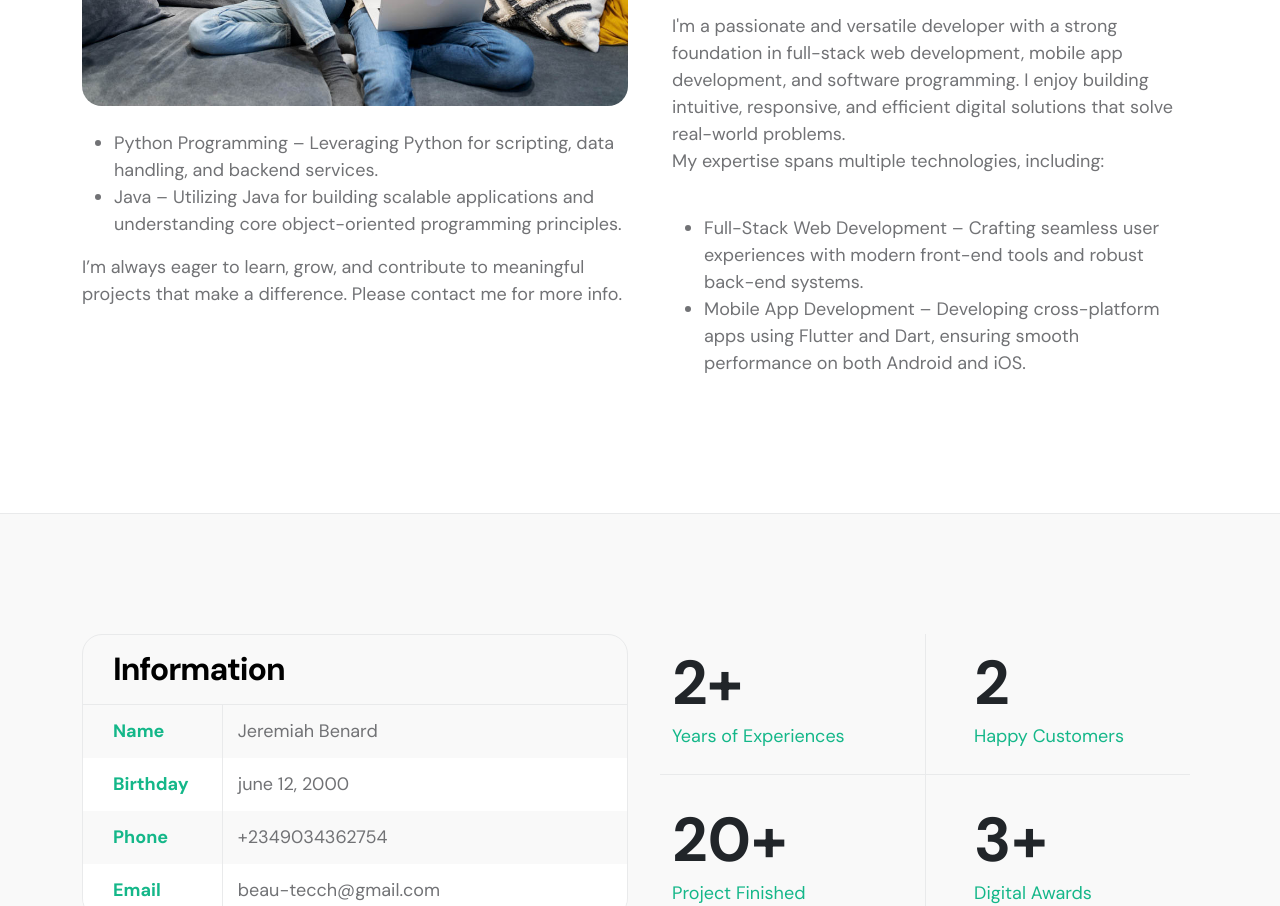
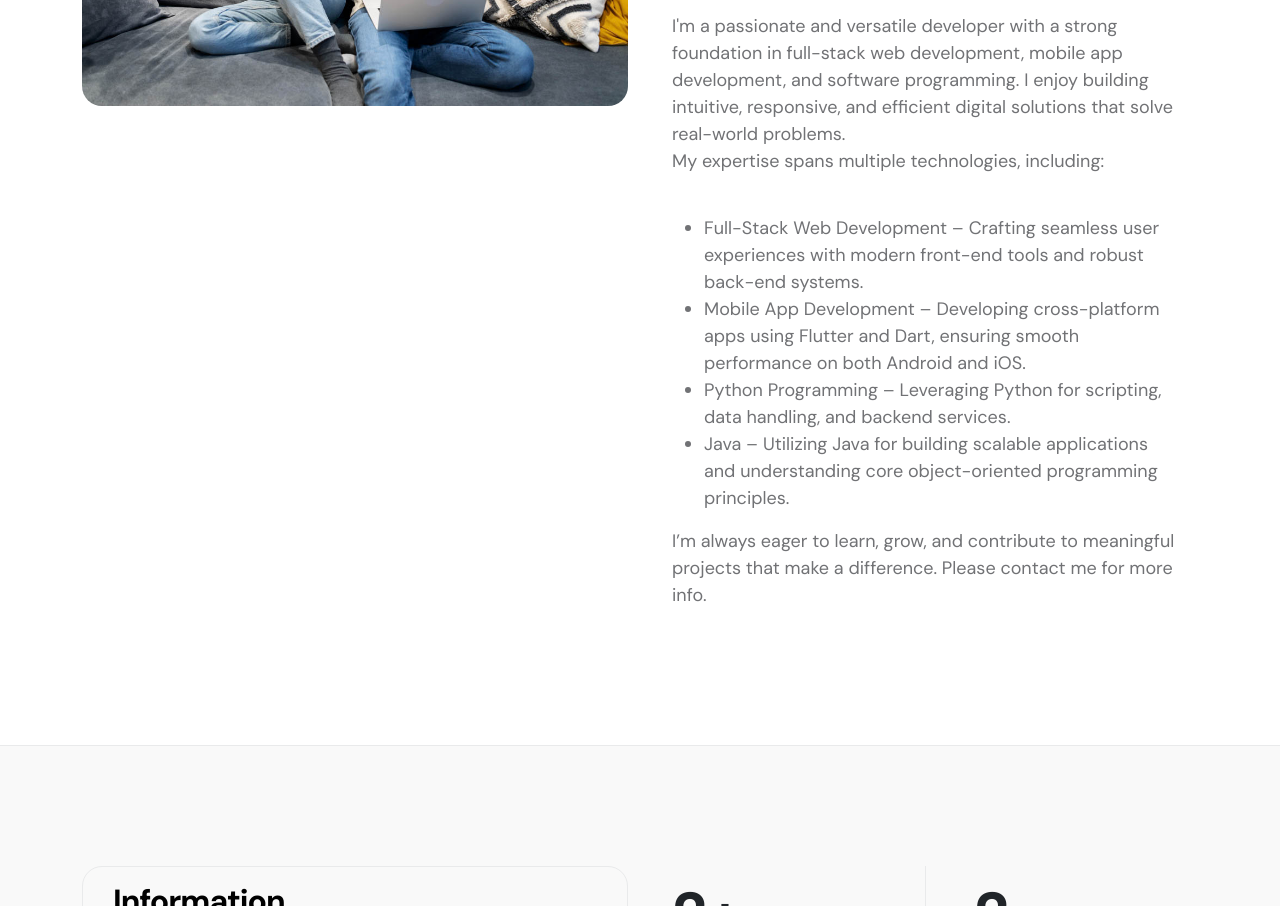
Before and after one commit to Jerrymonday44/my-portfolio, a plain HTML site: page index.html in a window 1280 px wide. Shown: the part 1038-1944 px from the top of the page. Drawn offline with Linux system fonts and the light colour scheme.

Commit message:
Update index.html

```diff
--- a/index.html
+++ b/index.html
@@ -128,12 +128,6 @@ https://templatemo.com/tm-578-first-portfolio
 
                         <div class="col-lg-6 col-12">
                             <img src="images/couple-working-from-home-together-sofa.jpg" class="about-image img-fluid" alt="">
-                            <ul>
-                                <br>
-                                <li>Python Programming – Leveraging Python for scripting, data handling, and backend services.</li>
-                                <li>Java – Utilizing Java for building scalable applications and understanding core object-oriented programming principles.</li>
-                            </ul>
-                            <p>I’m always eager to learn, grow, and contribute to meaningful projects that make a difference. Please <a href="https://templatemo.com/contact" target="_blank">contact me</a> for more info.</p>
                         </div>
 
                         <div class="col-lg-6 col-12 mt-5 mt-lg-0">
@@ -153,7 +147,10 @@ https://templatemo.com/tm-578-first-portfolio
                                 <ul>
                                     <li>Full-Stack Web Development – Crafting seamless user experiences with modern front-end tools and robust back-end systems.</li>
                                     <li>Mobile App Development – Developing cross-platform apps using Flutter and Dart, ensuring smooth performance on both Android and iOS.</li>
+                                    <li>Python Programming – Leveraging Python for scripting, data handling, and backend services.</li>
+                                    <li>Java – Utilizing Java for building scalable applications and understanding core object-oriented programming principles.</li>
                                 </ul>
+                                <p>I’m always eager to learn, grow, and contribute to meaningful projects that make a difference. Please <a href="https://templatemo.com/contact" target="_blank">contact me</a> for more info.</p>
                             </div>
                         </div>
                     </div>
```
